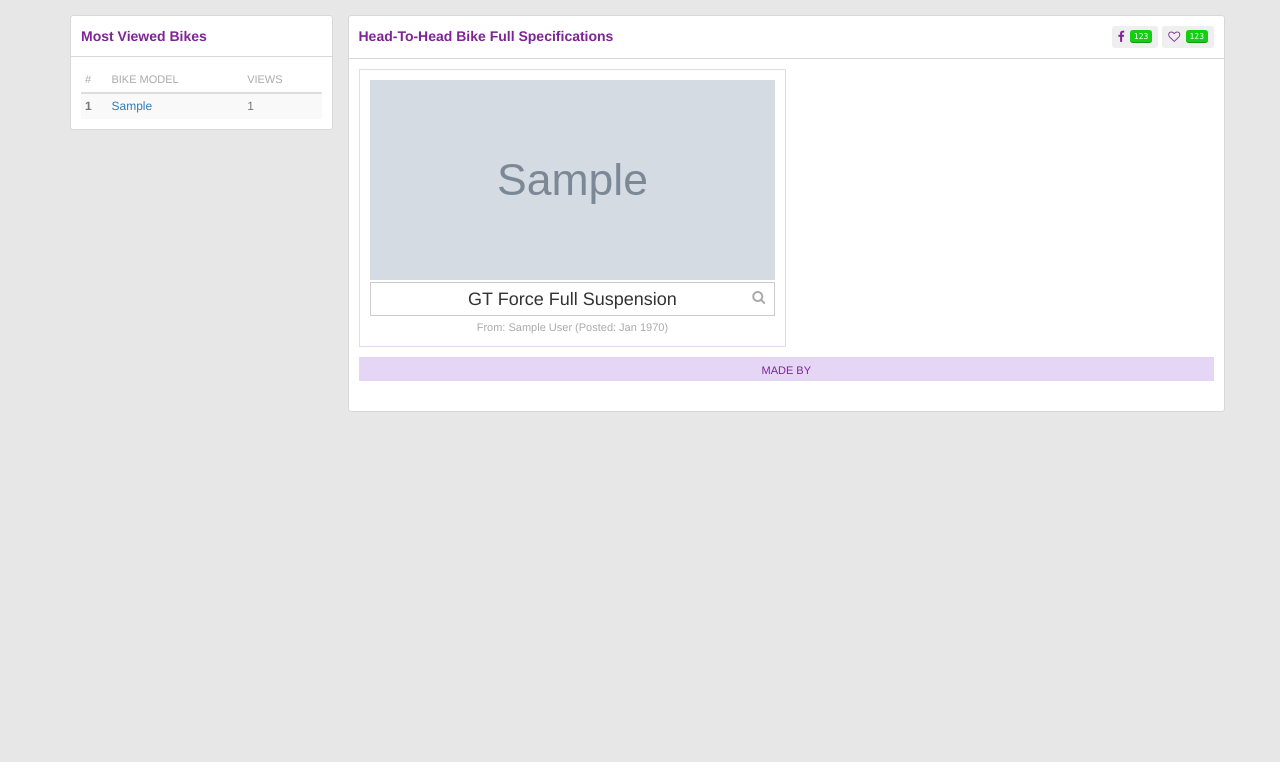
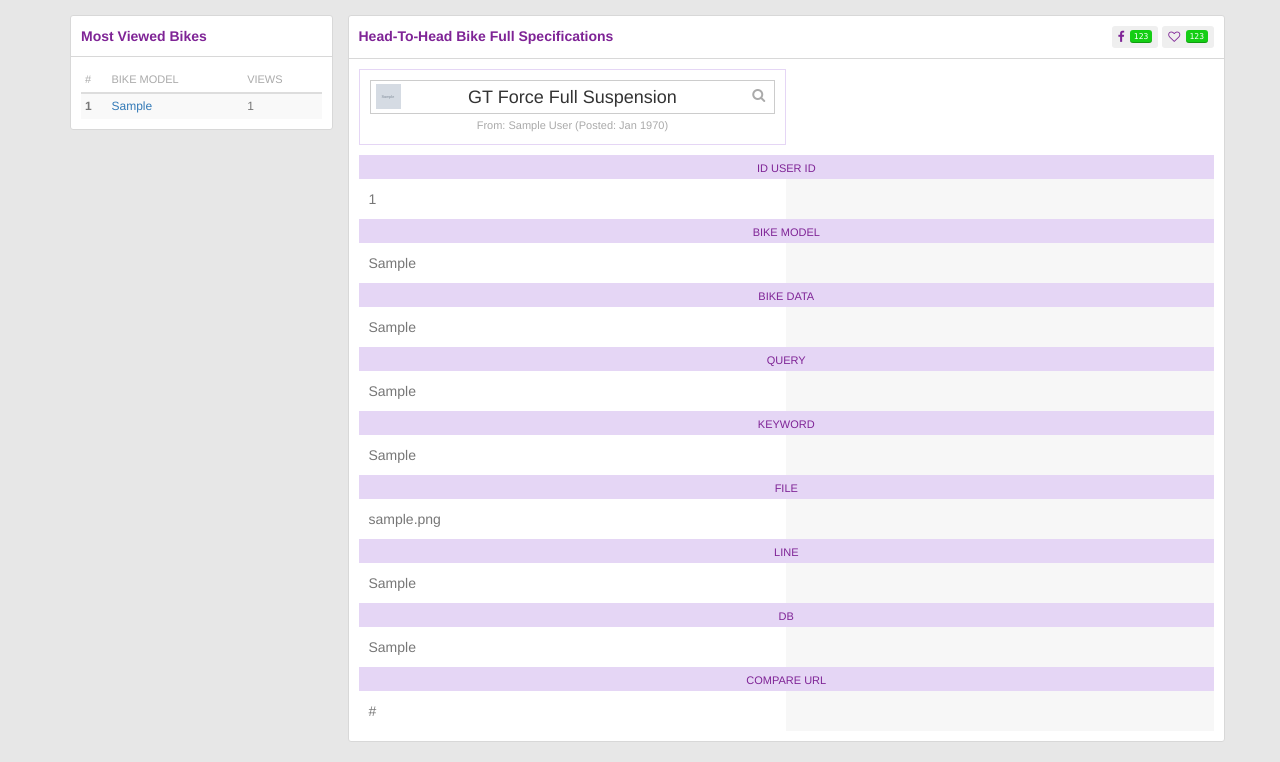
Before and after one commit to gacelabs/mtbarena, a CodeIgniter app: page /database/ in a window 1280 px wide. Shown: the part 50-812 px from the top of the page. Before the commit the page ends 462 px from the top, so only its background shows below. Run offline with CodeIgniter, Linux system fonts and the light colour scheme; tables that the repository leaves empty or names only in its code hold one stand-in row (values such as "Sample post"); grey boxes marked "Sample" are stand-in pictures; data that the repository does not hold is empty.

Commit message:
further updates

```diff
--- a/application/controllers/Dashboard.php
+++ b/application/controllers/Dashboard.php
@@ -181,6 +181,7 @@ class Dashboard extends MY_Controller {
 		// debug($_FILES);
 		$filename = files_upload($_FILES, TRUE, 'bikes/images');
 		$post['feat_photo'] = $filename;
+		$post['user_id'] = $this->accounts->profile['id'];
 		// debug($post, 1);
 		return $this->custom_model->add('bike_items', $post, 'dashboard'); /*redirect to dashboard*/
 	}
--- a/application/models/Custom_model.php
+++ b/application/models/Custom_model.php
@@ -14,7 +14,7 @@ class Custom_Model extends MY_Model {
 		}
 		return $this->query("
 		SELECT DISTINCT
-				u.store_name, CONCAT(b.id, '-', b.user_id, '/mtb/', LOWER(REPLACE(b.bike_model, ' ', '-')), '-full-specifications') AS bike_url, b.*
+				u.store_name, CONCAT(b.id, '-', b.user_id, '/mtb/', REPLACE(LOWER(REPLACE(b.bike_model, ' ', '-')), '\'', ''), '-full-specifications') AS bike_url, b.*
 			FROM bike_items b
 				INNER JOIN users u ON u.id = b.user_id
 			$where_clause
--- a/application/views/page_elements/mtb_bike_specs.php
+++ b/application/views/page_elements/mtb_bike_specs.php
@@ -56,18 +56,24 @@
 			<div class="mtb-main-parent" id="mtbMainParent">
 
 				<!-- LOOP here -->
+				<?php foreach ($page_data['bikes'] as $key => $bike): ?>
+					<?php foreach ($bike as $field => $value): ?>
+						<?php if (!in_array($field, ['id','user_id','bike_url','store_name','feat_photo','spec_from','price','view_count','compare_count','added','updated'])): ?>
 							<div class="mtb-item-specs-parent">
 								<div class="mtb-item-spec-label <?php if ($bikeCount > 1) {echo "text-center";} ?>">
-						<small class="color-theme mtb-item-spec-label-text">Made by</small>
+									<small class="color-theme mtb-item-spec-label-text"><?php echo str_replace('_', ' ', $field);?></small>
 								</div>
 								<div class="mtb-item-spec-desc grid-column <?php echo $gridCountArr[$bikeCount-1]; ?>">
-						<?php foreach ($page_data['bikes'] as $key => $bike): ?>
+									<?php for ($i=0; $i < $bikeCount; $i++): ?>
 										<div class="mtb-item-spec-desc-inner">
-								<p class="mtb-item-spec-desc-text zero-gap"><?php echo ucfirst($bike['made_by']);?></p>
+											<p class="mtb-item-spec-desc-text zero-gap"><?php echo $page_data['bikes'][$i][$field];?></p>
 										</div>
-						<?php endforeach ?>
+									<?php endfor ?>
 								</div>
 							</div>
+						<?php endif ?>
+					<?php endforeach ?>
+				<?php endforeach ?>
 				<!-- LOOP here -->
 
 			</div>
```
Also changed, not shown: assets/images/mtb/168cbc70-935a-41cf-96ba-6bc6ba34feba.jpg (added), assets/images/mtb/735546df-e54c-4c4e-9b4d-d1c42821553c.jpg (added), assets/images/mtb/e2579c59-dca3-47a9-acb4-d28e02d2c86a.jpg (added). Lines whose indentation alone changed are shown as unchanged.
